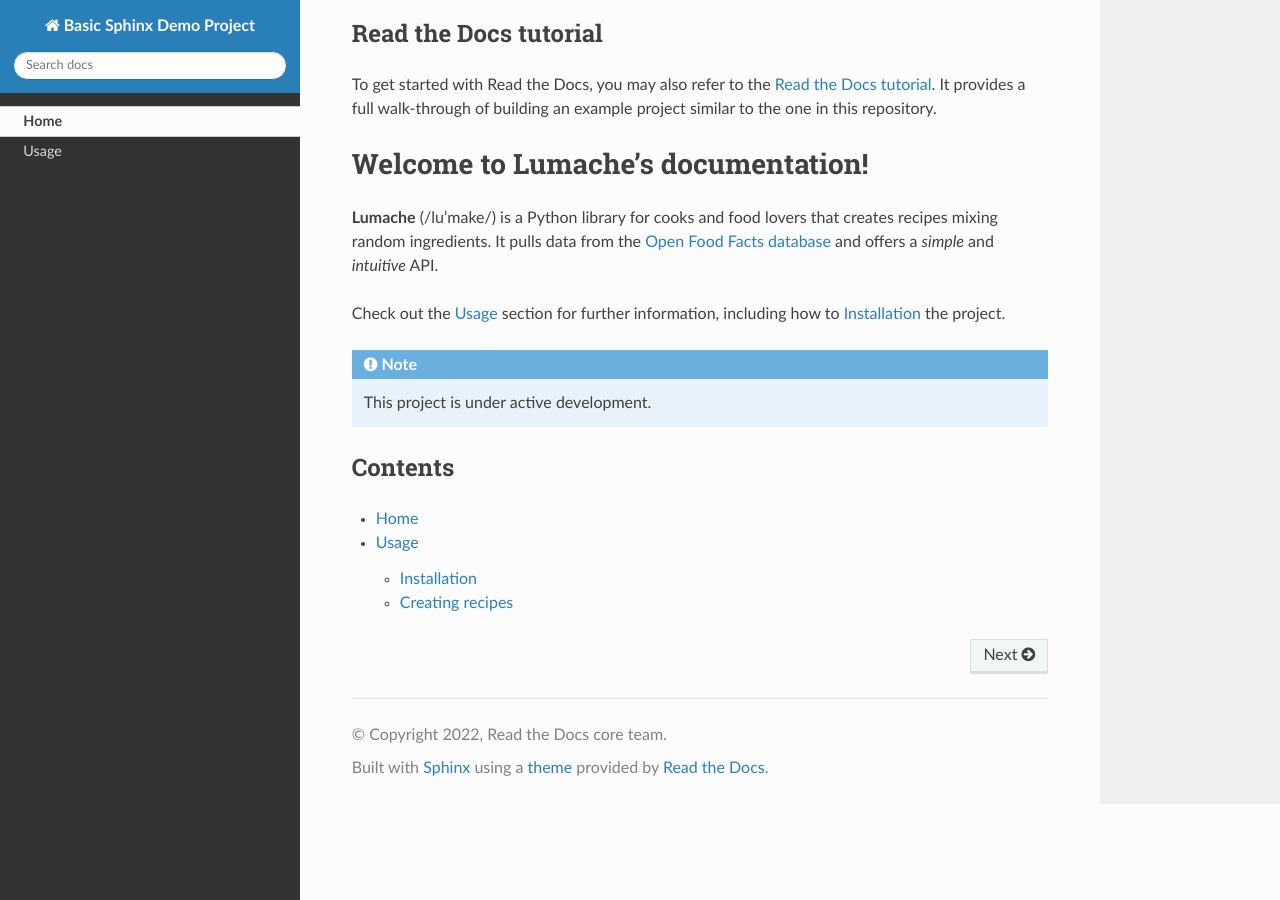
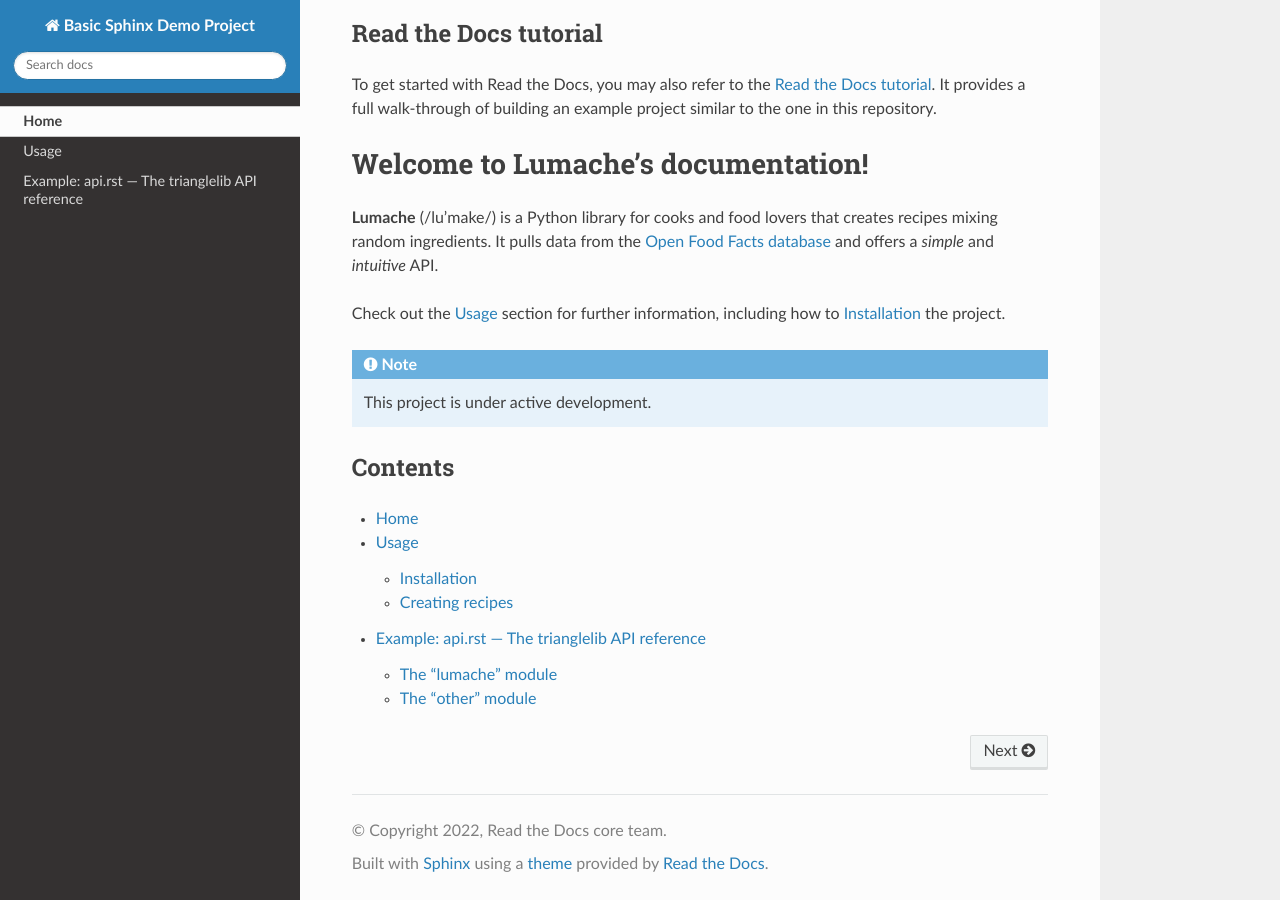
Before and after one commit to ipo-exe/docsdemo_spx, a Sphinx documentation site: the page built from docs/index.rst, in a window 1280 px wide and 900 px high, scrolled down 2236 px. Built offline with Sphinx 7.4.7 and the Read the Docs theme 2.0.0, drawn with Linux system fonts in a browser that asks for light colours.

```diff
--- a/docs/api.rst
+++ b/docs/api.rst
@@ -1,8 +1,16 @@
-API Reference
-===
+Example: api.rst — The trianglelib API reference
+================================================
 
-.. autosummary::
-   :toctree: generated
+.. automodule:: thelib
+   :members:
 
-   lumache
-   other
+The “lumache” module
+------------------
+
+.. automodule:: thelib.lumache
+
+The “other” module
+------------------
+
+.. automodule:: thelib.other
+   :members:
```
